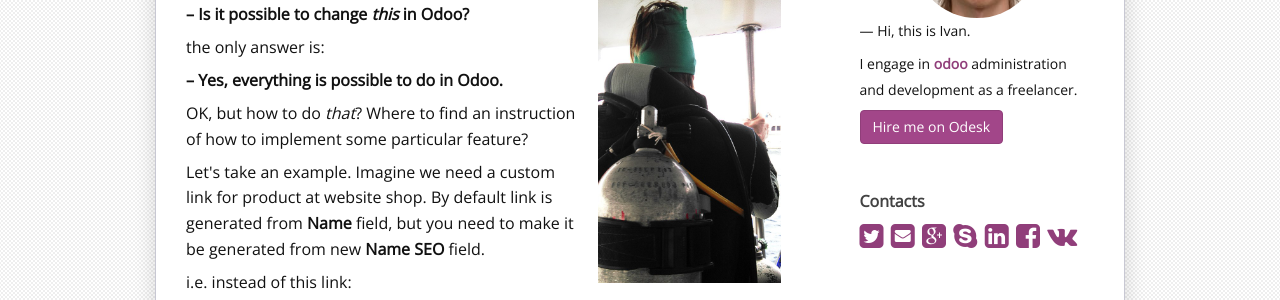
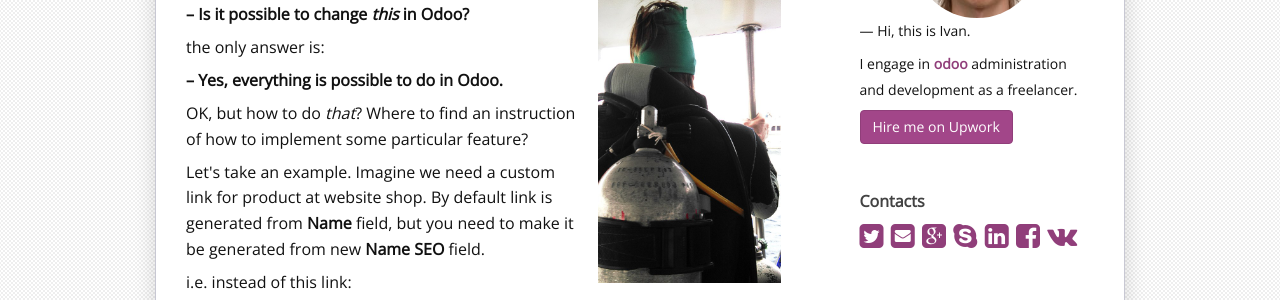
Before and after one commit to yelizariev/yelizariev.github.io, a Jekyll site: the page built from index.html, in a window 1280 px wide and 900 px high. Shown: the part 379-679 px from the top of the window. Built offline with Jekyll 4.4.1, drawn with Linux system fonts in a browser that asks for light colours; some web fonts are replaced; the list of posts is cut into pages by our own code; comment, search, counter and statistics services are not loaded.

Commit message:
rename odesk to upwork

```diff
--- a/_includes/Aboutme.html
+++ b/_includes/Aboutme.html
@@ -4,6 +4,6 @@
   <p>&mdash; Hi, this is Ivan.</p>
   <p>I engage in <a href="https://www.odoo.com/"><b>odoo</b></a> administration and development as a freelancer.</p>
 
-<a href="https://www.odesk.com/users/~{{site.odesk_username}}" class="btn btn-primary">Hire me on Odesk</a>
+<a href="https://www.upwork.com/users/~{{site.odesk_username}}" class="btn btn-primary">Hire me on Upwork</a>
 
 </div>
```
